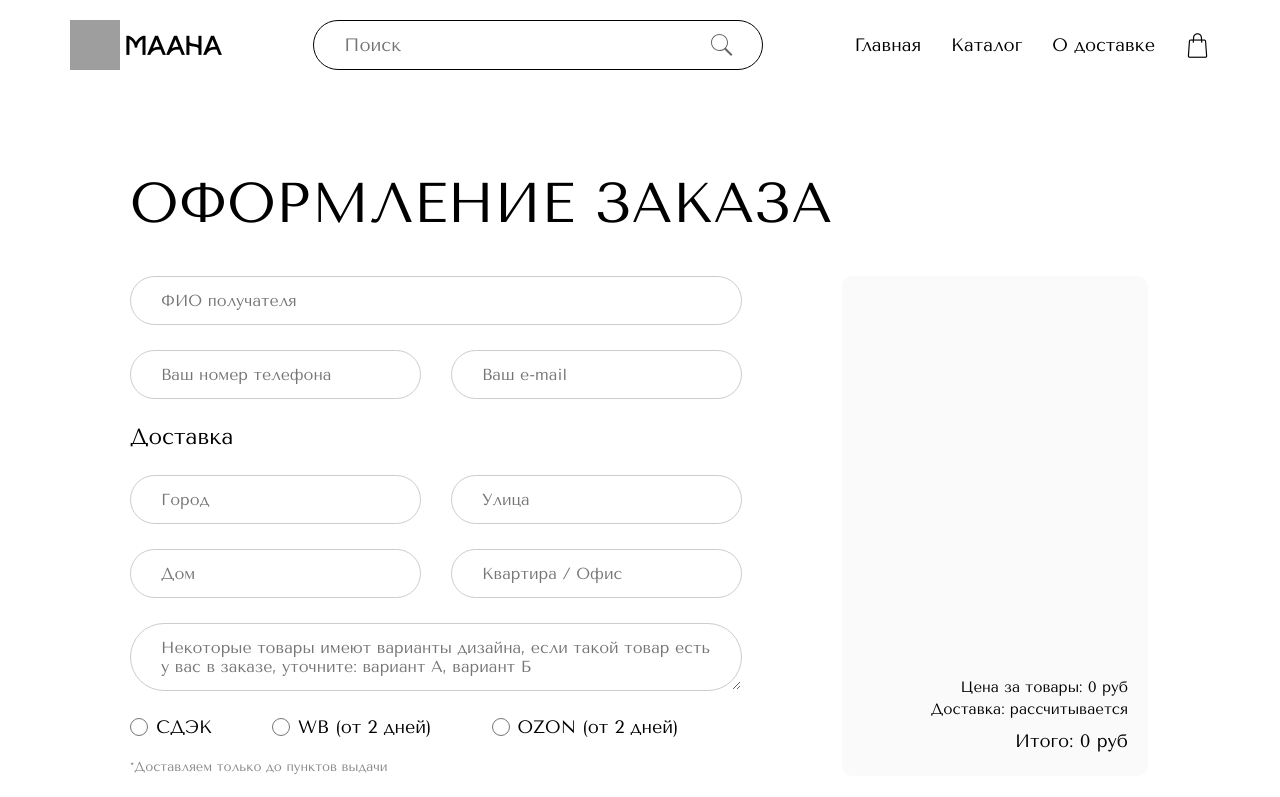
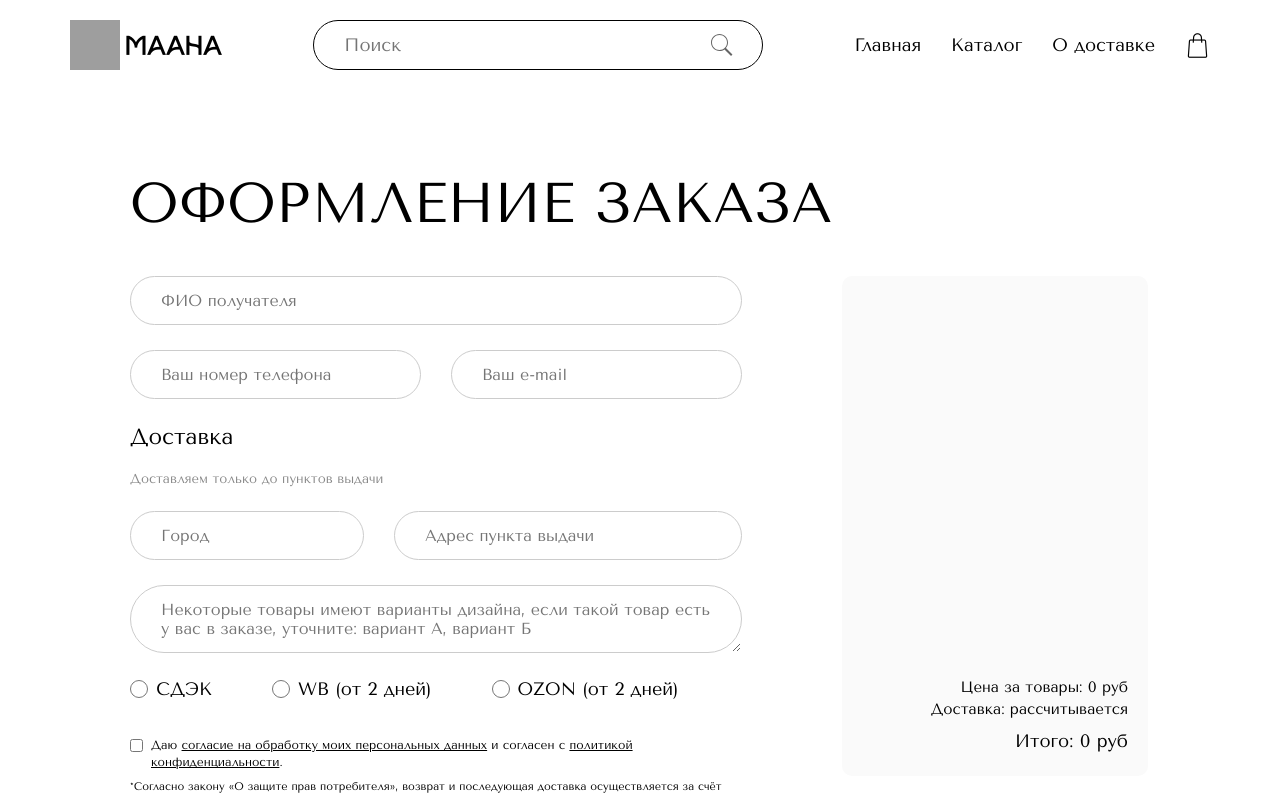
Before and after one commit to KiraProsto/maana, a Next.js app: page /checkout in a window 1280 px wide. Shown: the top 797 px of the page. Built offline with nearby package versions, Linux system fonts and the light colour scheme; grey boxes are pictures that could not be loaded.

Commit message:
add wb integration

```diff
--- a/app/api/cdek/route.ts
+++ b/app/api/cdek/route.ts
@@ -49,7 +49,7 @@ export async function POST(req: NextRequest) {
           type: 1,
           from_location: { code: fromCode },
           to_location: { code: toCode },
-          packages: [{ weight, height: 20, length: 20, width: 20 }],
+          packages: [{ weight, height: 10, length: 10, width: 10 }],
         }),
       },
     );
--- a/app/checkout/checkout.module.css
+++ b/app/checkout/checkout.module.css
@@ -45,6 +45,18 @@
 }
 
 .formCol {
+  flex: 1;
+  display: flex;
+  flex-direction: column;
+}
+
+.formColSm {
+  flex: 0 0 160px;
+  display: flex;
+  flex-direction: column;
+}
+
+.formColLg {
   flex: 1;
   display: flex;
   flex-direction: column;
--- a/app/checkout/components/CheckoutForm.tsx
+++ b/app/checkout/components/CheckoutForm.tsx
@@ -1,8 +1,9 @@
 'use client';
 
-import { useEffect, useState } from 'react';
+import { useEffect } from 'react';
 import { useForm } from 'react-hook-form';
 import { useRouter } from 'next/navigation';
+import { useState } from 'react';
 import styles from '../checkout.module.css';
 import { useCart } from '@/app/context/CartContext';
 import { useDelivery } from '@/app/context/DeliveryContext';
@@ -16,13 +17,18 @@ type FormData = {
   phone: string;
   email: string;
   city: string;
-  street: string;
-  house: string;
-  flat?: string;
+  pickupAddress: string;
   delivery: string;
   consent: boolean;
   comment?: string;
 };
+
+function calcMarketplaceCost(weightGrams: number): number {
+  if (weightGrams <= 500) return 200;
+  if (weightGrams <= 1000) return 280;
+  if (weightGrams <= 2000) return 380;
+  return 500;
+}
 
 export default function CheckoutForm() {
   const router = useRouter();
@@ -34,6 +40,12 @@ export default function CheckoutForm() {
 
   const [cdekLoading, setCdekLoading] = useState(false);
   const [cdekError, setCdekError] = useState<string | null>(null);
+
+  const totalItems = singleId
+    ? cart[singleId] || 1
+    : Object.values(cart).reduce((s, c) => s + c, 0);
+  const estimatedWeight = Math.max(300, totalItems * 300);
+  const marketplaceCost = calcMarketplaceCost(estimatedWeight);
 
   let total = 0;
   if (singleId) {
@@ -62,6 +74,12 @@ export default function CheckoutForm() {
   const cityValue = watch('city');
 
   useEffect(() => {
+    if (deliveryValue === 'WB' || deliveryValue === 'OZON') {
+      setDelivery(marketplaceCost, 'от 2 дней');
+      setCdekError(null);
+      return;
+    }
+
     if (deliveryValue !== 'СДЭК') {
       setDelivery(0, null);
       setCdekError(null);
@@ -78,15 +96,13 @@ export default function CheckoutForm() {
       setCdekLoading(true);
       setCdekError(null);
       try {
-        const totalItems = singleId
-          ? cart[singleId] || 1
-          : Object.values(cart).reduce((s, c) => s + c, 0);
-        const weight = Math.max(500, totalItems * 300);
-
         const res = await fetch('/api/cdek', {
           method: 'POST',
           headers: { 'Content-Type': 'application/json' },
-          body: JSON.stringify({ city: cityValue.trim(), weight }),
+          body: JSON.stringify({
+            city: cityValue.trim(),
+            weight: estimatedWeight,
+          }),
         });
         const data = await res.json();
 
@@ -123,9 +139,7 @@ export default function CheckoutForm() {
             phone: data.phone,
             email: data.email,
             city: data.city,
-            street: data.street,
-            house: data.house,
-            flat: data.flat || '',
+            pickupAddress: data.pickupAddress,
             delivery: data.delivery,
             deliveryCost: String(deliveryCost),
             comment: data.comment || '',
@@ -217,9 +231,10 @@ export default function CheckoutForm() {
       </div>
 
       <h3 className={styles.deliveryTitle}>Доставка</h3>
+      <p className={styles.deliveryNote}>Доставляем только до пунктов выдачи</p>
 
       <div className={styles.formRow}>
-        <div className={styles.formCol}>
+        <div className={styles.formColSm}>
           <input
             id="city"
             type="text"
@@ -233,42 +248,21 @@ export default function CheckoutForm() {
           )}
         </div>
 
-        <div className={styles.formCol}>
+        <div className={styles.formColLg}>
           <input
-            id="street"
+            id="pickupAddress"
             type="text"
-            placeholder="Улица"
-            className={errors.street ? styles.inputError : ''}
-            autoComplete="address-line1"
-            {...register('street', { required: 'Введите улицу' })}
+            placeholder="Адрес пункта выдачи"
+            className={errors.pickupAddress ? styles.inputError : ''}
+            {...register('pickupAddress', {
+              required: 'Введите адрес пункта выдачи',
+            })}
           />
-          {errors.street && (
-            <span className={styles.errorMsg}>{errors.street.message}</span>
+          {errors.pickupAddress && (
+            <span className={styles.errorMsg}>
+              {errors.pickupAddress.message}
+            </span>
           )}
-        </div>
-      </div>
-
-      <div className={styles.formRow}>
-        <div className={styles.formCol}>
-          <input
-            id="house"
-            type="text"
-            placeholder="Дом"
-            className={errors.house ? styles.inputError : ''}
-            {...register('house', { required: 'Введите номер дома' })}
-          />
-          {errors.house && (
-            <span className={styles.errorMsg}>{errors.house.message}</span>
-          )}
-        </div>
-
-        <div className={styles.formCol}>
-          <input
-            id="flat"
-            type="text"
-            placeholder="Квартира / Офис"
-            {...register('flat')}
-          />
         </div>
       </div>
 
@@ -291,7 +285,7 @@ export default function CheckoutForm() {
           СДЭК
           {cdekLoading
             ? ' (считаем…)'
-            : deliveryDays
+            : deliveryDays && deliveryValue === 'СДЭК'
               ? ` (${deliveryDays})`
               : ''}
         </label>
@@ -317,9 +311,6 @@ export default function CheckoutForm() {
       {errors.delivery && (
         <span className={styles.errorMsg}>{errors.delivery.message}</span>
       )}
-      <p className={styles.deliveryNote}>
-        *Доставляем только до пунктов выдачи
-      </p>
 
       {deliveryValue === 'СДЭК' && !cdekLoading && cdekError && (
         <span className={styles.errorMsg}>{cdekError}</span>
```
